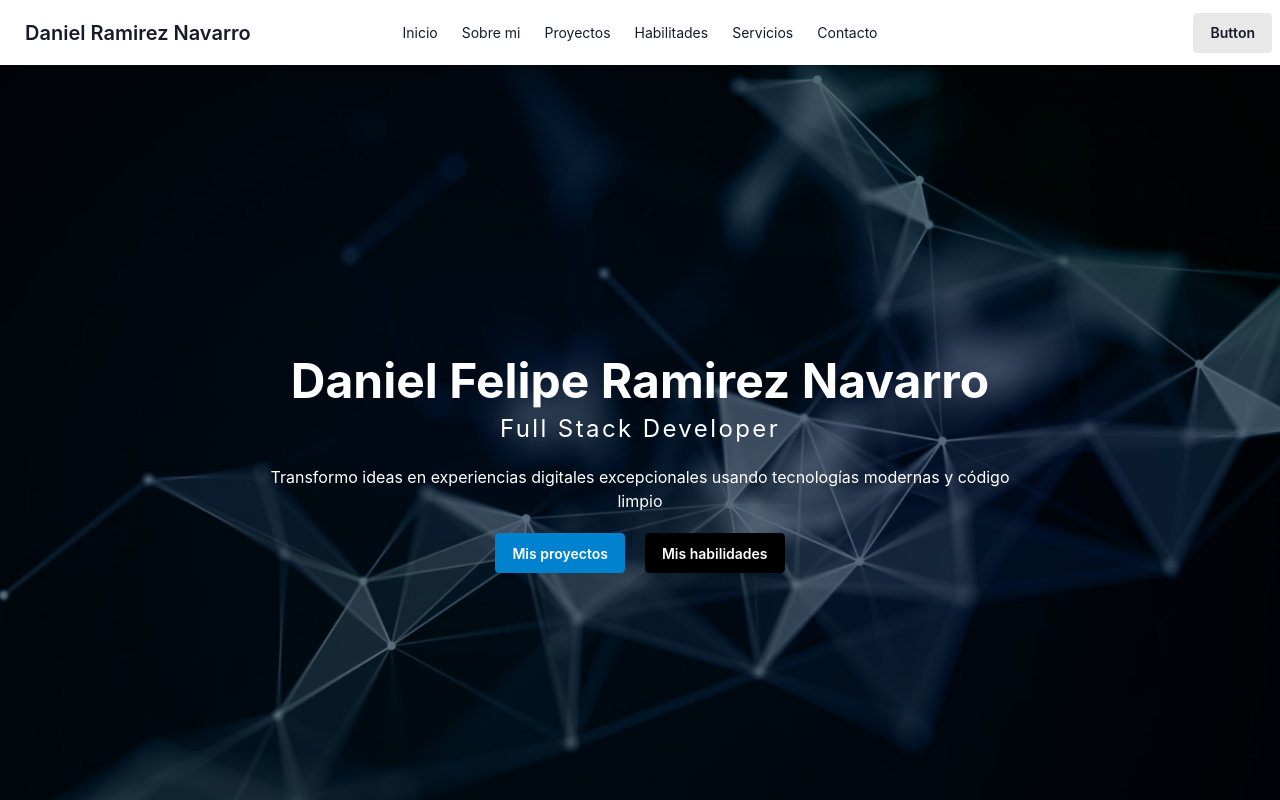
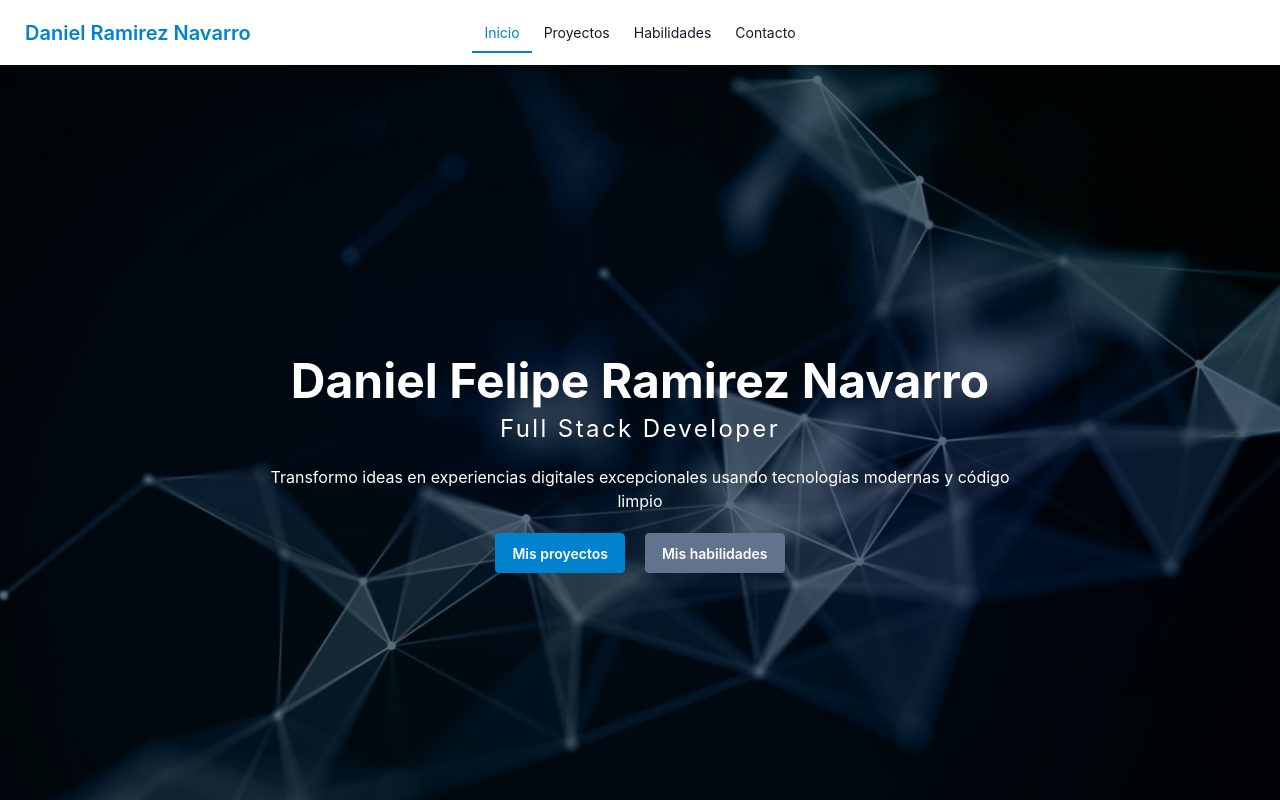
Before and after one commit to DanielRN-SOFT/portafolio_personal_frontend, a React (Vite) app: page / in a window 1280 px wide. Shown: the top 800 px of the page. Built offline with nearby package versions, Linux system fonts and the light colour scheme.

Commit message:
NavBar con interactividad activada

```diff
--- a/src/App.css
+++ b/src/App.css
@@ -1,4 +1,18 @@
 @import "tailwindcss";
 @plugin "daisyui" {
-  themes: light --default, dark --prefersdark, corporate;
+  themes:
+    light --default,
+    dark --prefersdark,
+    corporate;
 }
+
+html {
+  scroll-behavior: smooth;
+}
+
+#inicio,
+#proyectos,
+#habilidades,
+#contacto {
+  scroll-margin-top: 90px;
+}
--- a/src/App.jsx
+++ b/src/App.jsx
@@ -11,22 +11,24 @@ function App() {
   return (
     <>
       <NavBar />
-      <HeroSection />
+      <section id="inicio">
+        <HeroSection />
+      </section>
 
       {/* Card de Proyectos */}
-      <main id="proyectos" className="my-10">
+      <section id="proyectos" className="my-10">
         <Titulo
           subtitulo={"Portafolio"}
           titulo={"Mis"}
           span={"Proyectos"}
           colorTxt={"text-gray-900"}
         />
-        <section className="my-10 flex justify-center items-center flex-col sm:grid sm:grid-cols-3 place-items-center">
+        <div className="my-10 flex justify-center items-center flex-col sm:grid sm:grid-cols-3 place-items-center">
           <Card />
           <Card />
           <Card />
-        </section>
-      </main>
+        </div>
+      </section>
 
       {/* Stack de tecnologias */}
       <section id="habilidades" className="m5-15 bg-gray-900 pt-12 pb-20">
@@ -40,7 +42,7 @@ function App() {
       </section>
 
       {/* Formulario de contacto y redes sociales */}
-      <section>
+      <section id="contacto">
         <Titulo
           subtitulo={"Contacto"}
           titulo={"Informacion"}
--- a/src/components/TechStack.jsx
+++ b/src/components/TechStack.jsx
@@ -53,7 +53,7 @@ const TechStack = () => {
                 className="tooltip tooltip-top"
                 data-tip={tech.name}
               >
-                <div className="w-17 h-17 rounded-xl bg-gray-100 border border-base-300 flex items-center justify-center hover:border-gray-500 hover:bg-gray-400 transition-colors cursor-default">
+                <div className="w-17 h-17 rounded-xl bg-gray-100 border border-base-300 flex items-center justify-center hover:border-gray-400 hover:bg-gray-300 transition-colors cursor-default">
                   <img src={tech.icon} alt={tech.name} className="w-7 h-7" />
                 </div>
               </div>
--- a/src/components/layout/HeroSection.jsx
+++ b/src/components/layout/HeroSection.jsx
@@ -20,8 +20,12 @@ const HeroSection = () => {
           </p>
 
           <div className="flex justify-center items-center gap-5">
-            <button className="btn btn-primary">Mis proyectos</button>
-            <button className="btn btn-neutral">Mis habilidades</button>
+            <button className="btn btn-primary">
+              <a href="#proyectos">Mis proyectos</a>
+            </button>
+            <button className="btn btn-secondary">
+              <a href="#habilidades">Mis habilidades</a>
+            </button>
           </div>
         </div>
       </div>
--- a/src/components/layout/NavBar.jsx
+++ b/src/components/layout/NavBar.jsx
@@ -1,4 +1,26 @@
+import { useState, useEffect } from "react";
 const NavBar = () => {
+  const [activo, setActivo] = useState("inicio");
+  useEffect(() => {
+    const sections = document.querySelectorAll("section[id]");
+    const observer = new IntersectionObserver(
+      (entries) => {
+        entries.forEach((entry) => {
+          if (entry.isIntersecting) {
+            setActivo(entry.target.id);
+          }
+        });
+      },
+      {
+        rootMargin: "-80px 0px -50% 0px", // ajusta según altura navbar
+        threshold: 0,
+      },
+    );
+
+    sections.forEach((section) => observer.observe(section));
+
+    return () => observer.disconnect();
+  }, []);
   return (
     <div className="navbar bg-base-100 shadow-sm sticky top-0 z-50">
       <div className="navbar-start">
@@ -25,51 +47,113 @@ const NavBar = () => {
             className="menu menu-sm dropdown-content bg-base-100 rounded-box z-1 mt-3 w-52 p-2 shadow"
           >
             <li>
-              <a>Inicio</a>
+              <a
+                className={`relative transition-all duration-300 ${
+                  activo === "inicio"
+                    ? "text-primary after:absolute after:-bottom-1 after:left-0 after:w-full after:h-0.5 after:bg-primary"
+                    : ""
+                }`}
+                href="#inicio"
+              >
+                Inicio
+              </a>
             </li>
             <li>
-              <a>Sobre mi</a>
+              <a
+                className={`relative transition-all duration-300 ${
+                  activo === "proyectos"
+                    ? "text-primary after:absolute after:-bottom-1 after:left-0 after:w-full after:h-0.5 after:bg-primary"
+                    : ""
+                }`}
+                href="#proyectos"
+              >
+                Proyectos
+              </a>
             </li>
             <li>
-              <a href="#proyectos">Proyectos</a>
+              <a
+                className={`relative transition-all duration-300 ${
+                  activo === "habilidades"
+                    ? "text-primary after:absolute after:-bottom-1 after:left-0 after:w-full after:h-0.5 after:bg-primary"
+                    : ""
+                }`}
+                href="#habilidades"
+              >
+                Habilidades
+              </a>
             </li>
             <li>
-              <a>Habilitades</a>
-            </li>
-            <li>
-              <a>Servicios</a>
-            </li>
-            <li>
-              <a>Contacto</a>
+              <a
+                className={`relative transition-all duration-300 ${
+                  activo === "contacto"
+                    ? "text-primary after:absolute after:-bottom-1 after:left-0 after:w-full after:h-0.5 after:bg-primary"
+                    : ""
+                }`}
+                href="#contacto"
+              >
+                Contacto
+              </a>
             </li>
           </ul>
         </div>
-        <a className="btn btn-ghost text-xl">Daniel Ramirez Navarro</a>
+        <a className="btn btn-ghost text-xl text-primary">
+          Daniel Ramirez Navarro
+        </a>
       </div>
       <div className="navbar-center hidden lg:flex">
         <ul className="menu menu-horizontal px-1">
           <li>
-            <a>Inicio</a>
+            <a
+              className={`relative transition-all duration-300 ${
+                activo === "inicio"
+                  ? "text-primary after:absolute after:-bottom-1 after:left-0 after:w-full after:h-0.5 after:bg-primary"
+                  : ""
+              }`}
+              href="#inicio"
+            >
+              Inicio
+            </a>
           </li>
           <li>
-            <a>Sobre mi</a>
+            <a
+              className={`relative transition-all duration-300 ${
+                activo === "proyectos"
+                  ? "text-primary after:absolute after:-bottom-1 after:left-0 after:w-full after:h-0.5 after:bg-primary"
+                  : ""
+              }`}
+              href="#proyectos"
+            >
+              Proyectos
+            </a>
           </li>
           <li>
-            <a>Proyectos</a>
+            <a
+              className={`relative transition-all duration-300 ${
+                activo === "habilidades"
+                  ? "text-primary after:absolute after:-bottom-1 after:left-0 after:w-full after:h-0.5 after:bg-primary"
+                  : ""
+              }`}
+              href="#habilidades"
+            >
+              Habilidades
+            </a>
           </li>
           <li>
-            <a>Habilitades</a>
-          </li>
-          <li>
-            <a>Servicios</a>
-          </li>
-          <li>
-            <a>Contacto</a>
+            <a
+              className={`relative transition-all duration-300 ${
+                activo === "contacto"
+                  ? "text-primary after:absolute after:-bottom-1 after:left-0 after:w-full after:h-0.5 after:bg-primary"
+                  : ""
+              }`}
+              href="#contacto"
+            >
+              Contacto
+            </a>
           </li>
         </ul>
       </div>
       <div className="navbar-end">
-        <a className="btn">Button</a>
+        <input type="hidden" />
       </div>
     </div>
   );
```
